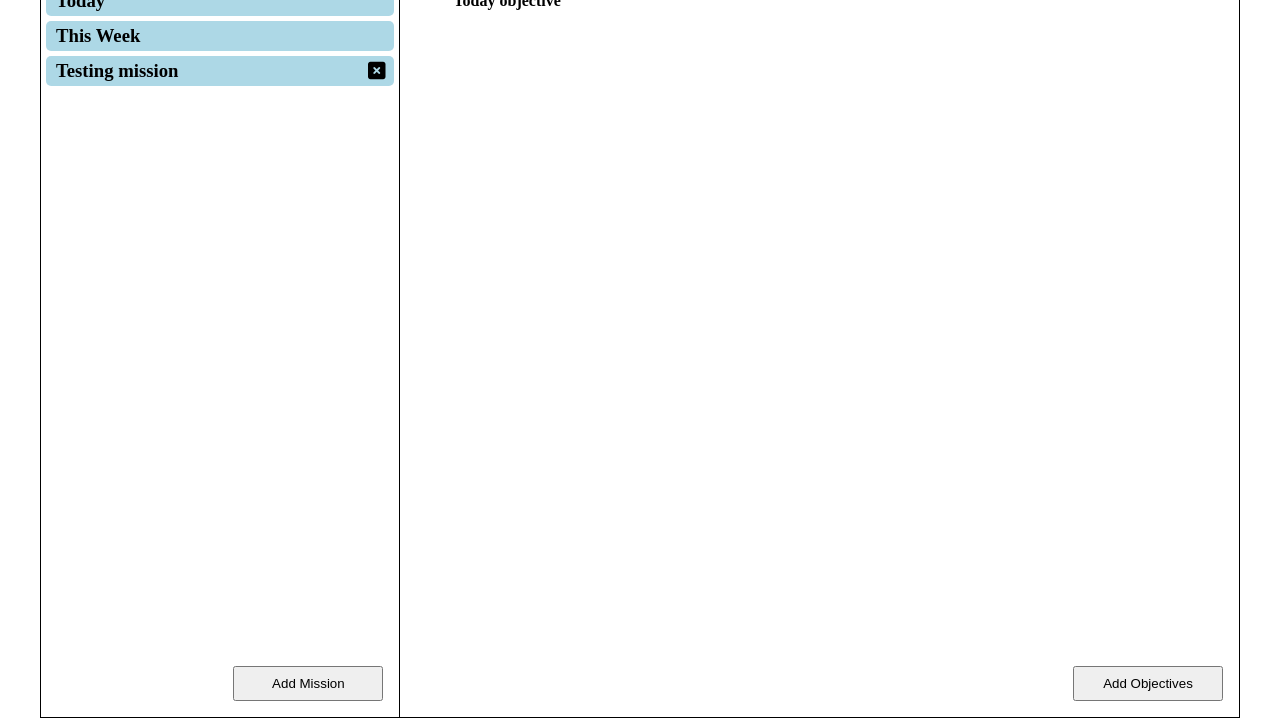
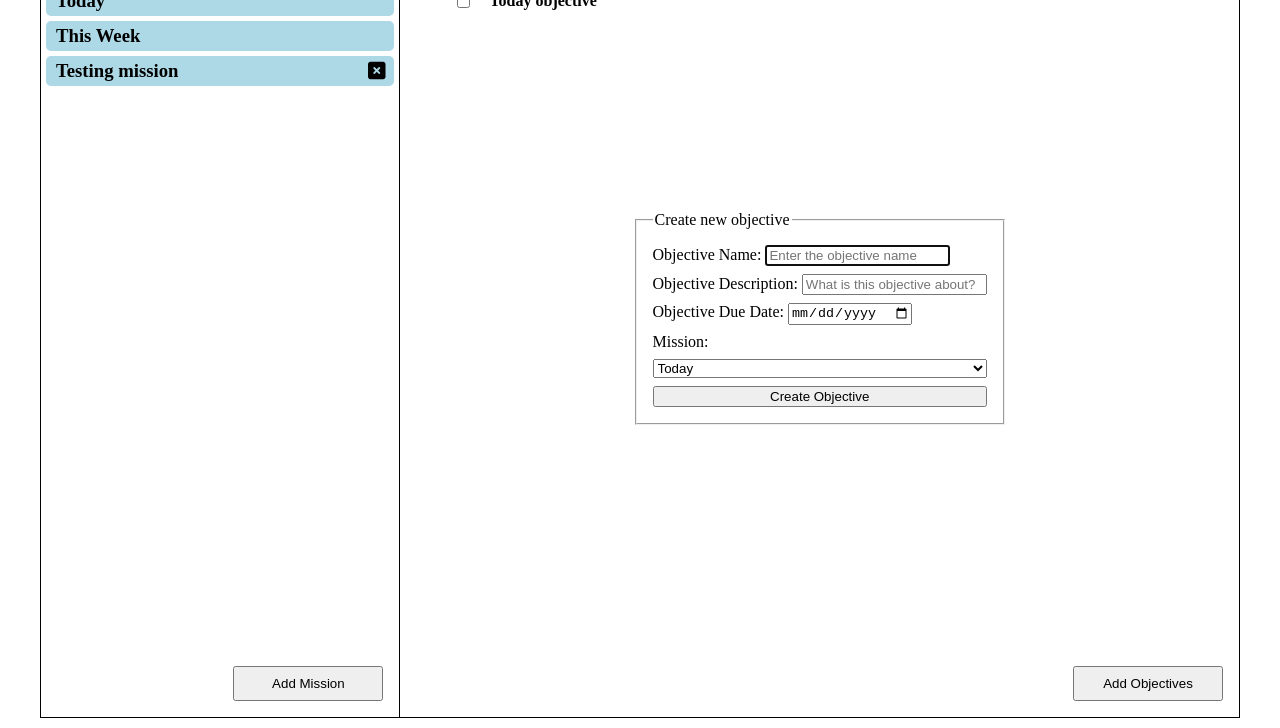
Before and after one commit to AlixiaDae/odinTodo, a website built with webpack: page dist/index.html in a window 1280 px wide. Both pictures are taken after a click on the button "Add Objectives". Shown: the part 183-911 px from the top of the page. Built offline with nearby package versions, Linux system fonts and the light colour scheme.

Commit message:
Create objective form for objective creation

```diff
--- a/src/Objective.js
+++ b/src/Objective.js
@@ -1,5 +1,5 @@
 export default class Objective {
-    constructor(name, description, dueDate = "today") {
+    constructor(name, description, dueDate = "") {
         this.name = name
         this.description = description
         this.dueDate = dueDate
@@ -21,13 +21,17 @@ export default class Objective {
         this.description = newDescription
     }
 
+    getDueDate() {
+        return this.dueDate
+    }
+
     getDateFormatted() {
         if (this.dueDate === "today") {
             return "today"
         } else {
-            const day = this.dueDate.split('/')[0]
-            const month = this.dueDate.split('/')[1]
-            const year = this.dueDate.split('/')[2]
+            const day = this.dueDate.split('-')[2]
+            const month = this.dueDate.split('-')[1]
+            const year = this.dueDate.split('-')[0]
             return `${month}/${day}/${year}`
         }
       }
--- a/src/index.js
+++ b/src/index.js
@@ -48,7 +48,7 @@ const UI = (() => {
 
   const todayObjective = new Objective("Today objective", "todaaaay")
   test.addObjective("Today", todayObjective)
-  const weekObjecetive = new Objective("For the week", "weeeek", "8/8/2023")
+  const weekObjecetive = new Objective("For the week", "weeeek", "2023-8-8")
   test.addObjective("This Week", weekObjecetive)
   // const tryingToToday = new Objective("Move to Today", "moving", "27/7/2023")
   // test.addObjective("Testing mission", tryingToToday)
@@ -88,6 +88,9 @@ const UI = (() => {
   createMissionBtn.addEventListener("click", (e) => {
     e.preventDefault()
     const missionName = missionNameInput.value
+    if (missionNameInput.value === "") {
+      return
+    }
     const newMission = new Mission(missionName)
     test.addMission(newMission)
     missionFormBox.style.display = "none"
@@ -96,7 +99,8 @@ const UI = (() => {
 
   missionFormBox.appendChild(missionForm)
   missionForm.append(missionFieldSet)
-  missionFieldSet.append(missionFormLegend, missionNameLabel, missionNameInput, createMissionBtn)
+  missionFieldSet.append(missionFormLegend, missionNameLabel, createMissionBtn)
+  missionNameLabel.appendChild(missionNameInput)
   sidebar.appendChild(missionFormBox)
 
   addMissionBtn.addEventListener("click", () => {
@@ -108,12 +112,13 @@ const UI = (() => {
     }
   })
 
-  // TODO add objective using button
 
+  const contentBox = document.querySelector(".content-box")
   // Add objective
   const addObjectiveBtn = document.getElementById('add-objective');
 
   const objectiveFormBox = document.createElement("div")
+  objectiveFormBox.style.display = "none"
   objectiveFormBox.classList.add("objective-form-box")
 
   const objectiveForm = document.createElement("form")
@@ -123,7 +128,84 @@ const UI = (() => {
   const objectiveFormLegend = document.createElement("legend")
   objectiveFormLegend.classList.add("objective-legend")
   objectiveFormLegend.textContent = "Create new objective"
-  // TODO create form for objective submission
+
+  const objectiveNameLabel = document.createElement("label")
+  objectiveNameLabel.setAttribute("for", "oName")
+  objectiveNameLabel.textContent = "Objective Name: "
+
+  const objectiveNameInput = document.createElement("input")
+  objectiveNameInput.setAttribute("autocomplete", "off")
+  objectiveNameInput.id = "oName"
+  objectiveNameInput.placeholder = "Enter the objective name"
+
+  const objectiveDescriptionLabel = document.createElement("label")
+  objectiveDescriptionLabel.setAttribute("for", "oDescription")
+  objectiveDescriptionLabel.textContent = "Objective Description: "
+
+  const objectiveDescriptionInput = document.createElement("input")
+  objectiveDescriptionInput.setAttribute("autocomplete", "off")
+  objectiveDescriptionInput.id = "oDescription"
+  objectiveDescriptionInput.placeholder = "What is this objective about?"
+
+  const objectiveDueDateLabel = document.createElement("label")
+  objectiveDueDateLabel.setAttribute("for", "oDueDate")
+  objectiveDueDateLabel.textContent = "Objective Due Date: "
+
+  const objectiveDueDateInput = document.createElement("input")
+  objectiveDueDateInput.setAttribute("type", "date")
+  objectiveDueDateInput.id = "oDueDate"
+
+  const missionPickerLabel = document.createElement("label")
+  missionPickerLabel.setAttribute("for", "oMission")
+  missionPickerLabel.textContent = "Mission: "
+
+  const missionPickerInput = document.createElement("select")
+  missionPickerInput.setAttribute("name", "oMission")
+  missionPickerInput.id = "oMission"
+
+  for (const mission of test.getQuestMenu().getMissions()) {
+      const optionElement = document.createElement("option")
+      optionElement.setAttribute("value", `${mission.getName()}`)
+      optionElement.textContent = `${mission.getName()}`
+      missionPickerInput.appendChild(optionElement)
+    }
+
+  const createObjectiveBtn = document.createElement("button")
+  createObjectiveBtn.id = "create-objective-btn"
+  createObjectiveBtn.textContent = "Create Objective"
+
+  createObjectiveBtn.addEventListener("click", (e) => {
+    e.preventDefault()
+    const objectiveName = objectiveNameInput.value
+    if (objectiveName === "") {
+      return
+    }
+    const objectiveDescription = objectiveDescriptionInput.value
+    const objectiveDueDate = objectiveDueDateInput.value
+    const objectiveMission = missionPickerInput.value
+    const newObjective = new Objective(objectiveName, objectiveDescription, objectiveDueDate)
+    test.addObjective(objectiveMission, newObjective)
+    objectiveFormBox.style.display = "none"
+    renderMissions()
+  })
+
+  objectiveFormBox.appendChild(objectiveForm)
+  objectiveForm.appendChild(objectiveFieldset)
+  objectiveFieldset.append(objectiveFormLegend, objectiveNameLabel, objectiveDescriptionLabel, objectiveDueDateLabel, missionPickerLabel, missionPickerInput, createObjectiveBtn)
+  objectiveNameLabel.appendChild(objectiveNameInput)
+  objectiveDescriptionLabel.appendChild(objectiveDescriptionInput)
+  objectiveDueDateLabel.appendChild(objectiveDueDateInput)
+  contentBox.appendChild(objectiveFormBox)
+
+  addObjectiveBtn.addEventListener("click", () => {
+    if (objectiveFormBox.style.display === "none") {
+      objectiveFormBox.style.display = "block"
+      objectiveNameInput.focus()
+    } else {
+      objectiveFormBox.style.display = "none"
+    }
+  })
+
 
   // TODO enable editing of mission name(?)
   // creates mission element using mission object
@@ -154,6 +236,7 @@ const UI = (() => {
         test.deleteMission(missionName)
         renderMissions()
         console.log(test.getQuestMenu().getMission("Today"))
+
         // renderObjectives(test.getQuestMenu().getMission("Today"))
       })
       parentElement.appendChild(deleteMissionImg)
@@ -169,12 +252,24 @@ const UI = (() => {
     const objectiveText = document.createElement('h4');
     objectiveText.textContent = objective.getName();
 
-    // TODO add checkbox to delete objective after finished
-    // TODO add duedate
+    const objectiveCheckBox = document.createElement("input")
+    objectiveCheckBox.setAttribute("type", "checkbox")
+    objectiveCheckBox.id = objective.getName()
+
     // TODO add listener to expand obj to show description
     // TODO listener/button to edit name, description, and date of objective
 
-    objectiveElement.appendChild(objectiveText);
+    objectiveElement.append(objectiveCheckBox, objectiveText)
+
+    if (objective.getDueDate() !== "") {
+      const objectiveDueDate = document.createElement("div")
+      if (objective.getDueDate() === "today") {
+        objectiveDueDate.textContent = "Today"
+      } else {
+        objectiveDueDate.textContent = objective.getDueDate()
+      }
+      objectiveElement.appendChild(objectiveDueDate)
+    }
 
     return objectiveElement;
   }
--- a/src/style.css
+++ b/src/style.css
@@ -135,14 +135,16 @@ ul {
     padding-bottom: .5rem;
 }
 
-.mission-form-box {
+.mission-form-box,
+.objective-form-box {
     padding: 1rem;
     position: absolute;
     align-self: center;
     justify-self: center;
 }
 
-.mission-form-box > form > fieldset {
+.mission-form-box > form > fieldset,
+.objective-form-box > form > fieldset {
     padding: 1rem;
     display: flex;
     flex-direction: column;
@@ -169,6 +171,7 @@ form > button {
     align-self: center;
 }
 
+
 /*Objectives*/
 
 .empty-obj-message {
@@ -180,7 +183,12 @@ form > button {
 .objective {
     padding-left: 3rem;
     align-self: center;
+    display: grid;
+    grid-template-columns: 20px 5fr 1fr;
+    column-gap: 1rem;
+    cursor: default;
 }
+
 
 
 /*Footer*/
```
Also changed, not shown: dist/main.js.
